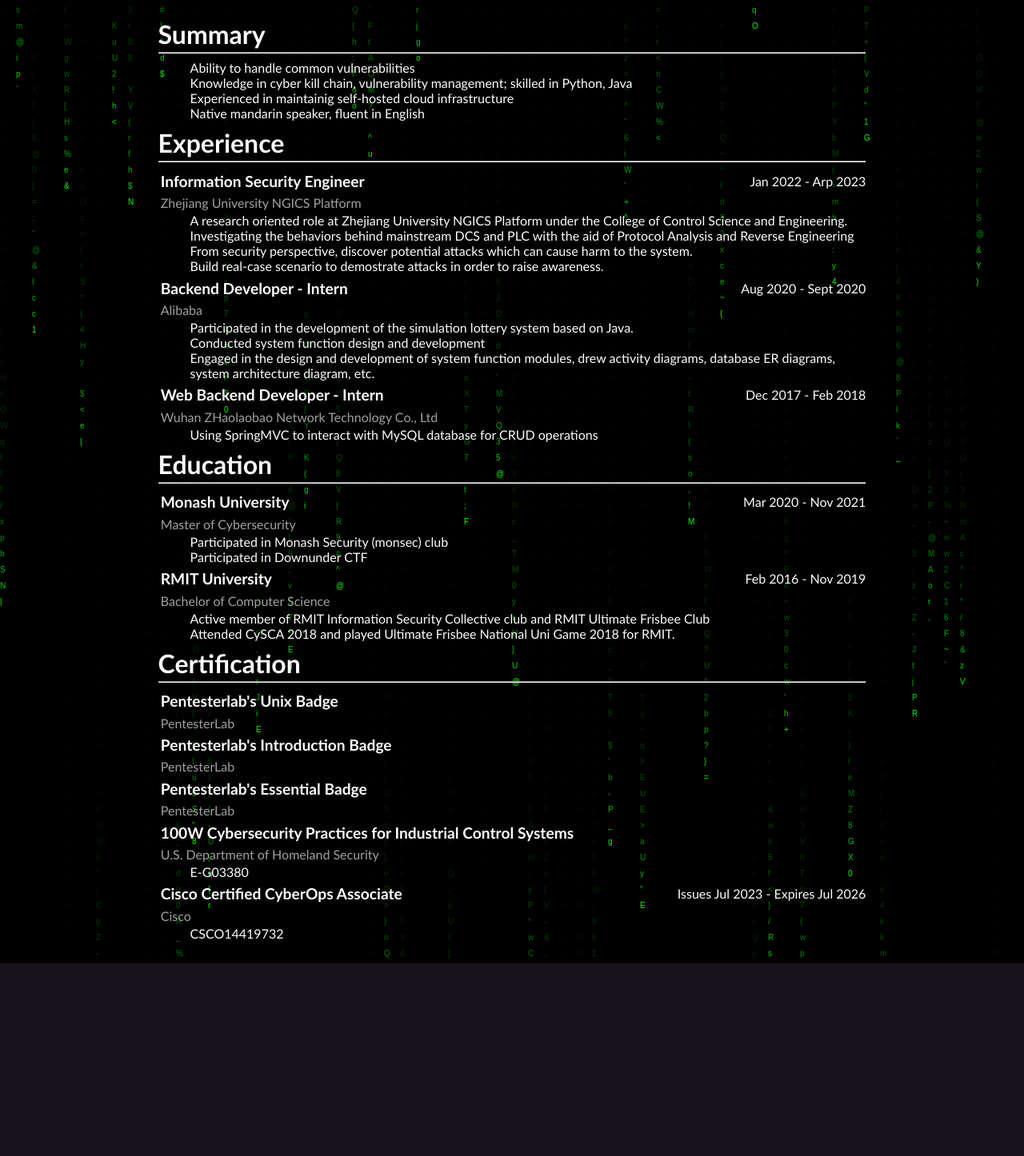
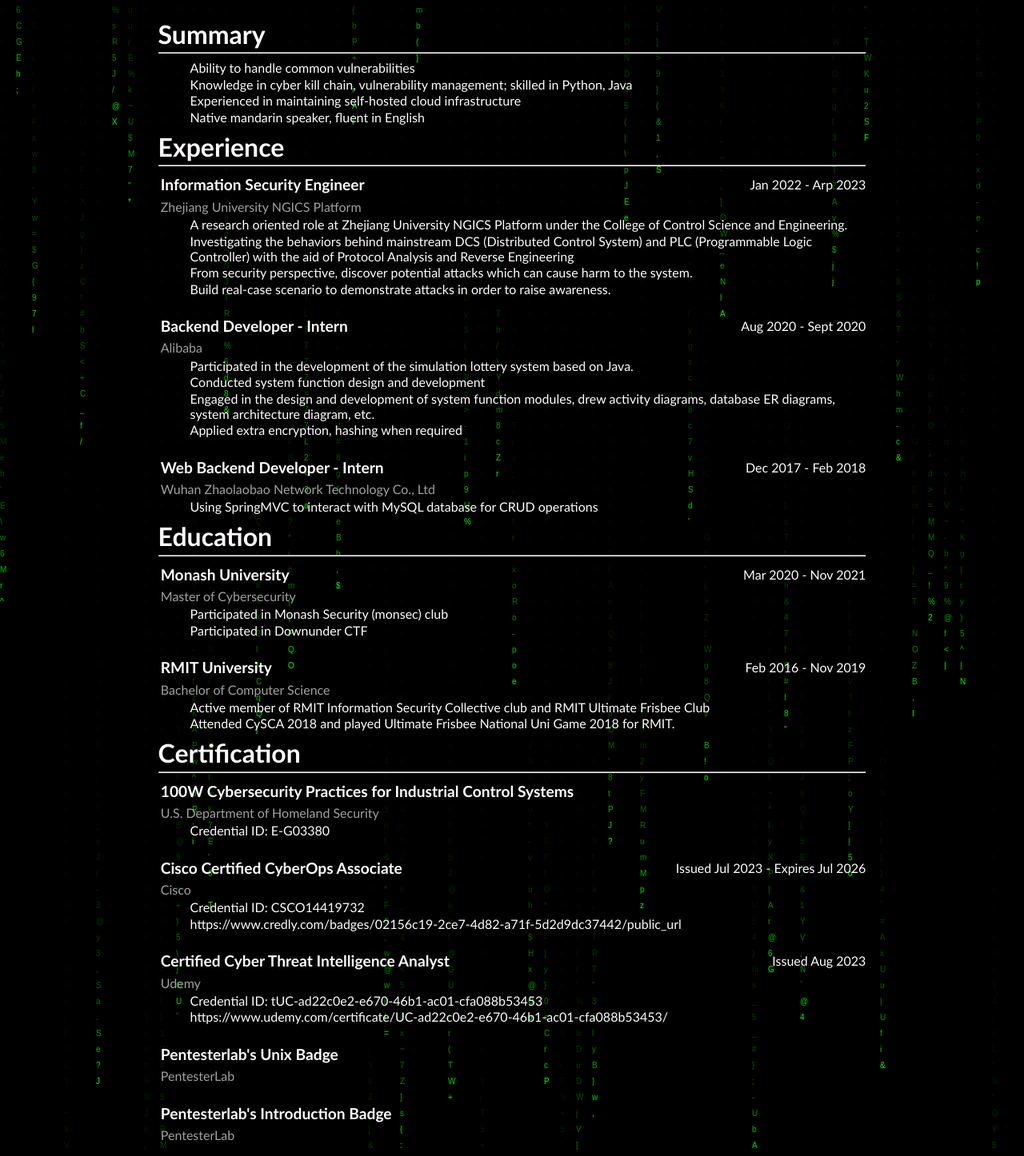
Before and after one commit to BoxHezi/boxhezi.github.io, a Vue app: page /home in a window 1280 px wide. Shown: the part 204-1650 px from the top of the page at 80% size. Before the commit the page ends 1409 px from the top, so only its background shows below. Built offline with nearby package versions, Linux system fonts and the light colour scheme.

Commit message:
add comments, fix typo

```diff
--- a/src/Background.ts
+++ b/src/Background.ts
@@ -12,18 +12,18 @@
 
   // get all ascii printable
   const letters: string[] = [];
-  for (let i = 32; i < 127; i++) {
+  for (let i: number = 32; i < 127; i++) {
     letters.push(String.fromCharCode(i));
   }
 
   const size: number = 20;
-  const columns = canvas!.width / size; // calculate columns if canvas is not null
+  const columns: number = canvas!.width / size; // calculate columns if canvas is not null
 
   let drops: number[] = [];
-  for (let i = 0; i < columns; i++) {
+  for (let i: number = 0; i < columns; i++) {
     // initialize the starting position for each column
     const offset = 100;
-    const random = Math.floor(Math.random() * offset);
+    const random: number = Math.floor(Math.random() * offset);
     drops[i] = random - offset;
   }
 
--- a/src/views/home/data.json
+++ b/src/views/home/data.json
@@ -4,7 +4,7 @@
       "content": [
         "Ability to handle common vulnerabilities",
         "Knowledge in cyber kill chain, vulnerability management; skilled in Python, Java",
-        "Experienced in maintainig self-hosted cloud infrastructure",
+        "Experienced in maintaining self-hosted cloud infrastructure",
         "Native mandarin speaker, fluent in English"
       ]
     }
@@ -16,9 +16,9 @@
       "timeframe": "Jan 2022 - Arp 2023",
       "content": [
         "A research oriented role at Zhejiang University NGICS Platform under the College of Control Science and Engineering.",
-        "Investigating the behaviors behind mainstream DCS and PLC with the aid of Protocol Analysis and Reverse Engineering",
+        "Investigating the behaviors behind mainstream DCS (Distributed Control System) and PLC (Programmable Logic Controller) with the aid of Protocol Analysis and Reverse Engineering",
         "From security perspective, discover potential attacks which can cause harm to the system.",
-        "Build real-case scenario to demostrate attacks in order to raise awareness."
+        "Build real-case scenario to demonstrate attacks in order to raise awareness."
       ]
     },
     {
@@ -28,12 +28,13 @@
       "content": [
         "Participated in the development of the simulation lottery system based on Java.",
         "Conducted system function design and development",
-        "Engaged in the design and development of system function modules, drew activity diagrams, database ER diagrams, system architecture diagram, etc."
+        "Engaged in the design and development of system function modules, drew activity diagrams, database ER diagrams, system architecture diagram, etc.",
+        "Applied extra encryption, hashing when required"
       ]
     },
     {
       "contentTitle": "Web Backend Developer - Intern",
-      "subtitle": "Wuhan ZHaolaobao Network Technology Co., Ltd",
+      "subtitle": "Wuhan Zhaolaobao Network Technology Co., Ltd",
       "timeframe": "Dec 2017 - Feb 2018",
       "content": [
         "Using SpringMVC to interact with MySQL database for CRUD operations"
@@ -62,6 +63,31 @@
   ],
   "certification": [
     {
+      "contentTitle": "100W Cybersecurity Practices for Industrial Control Systems",
+      "subtitle": "U.S. Department of Homeland Security",
+      "content": [
+        "Credential ID: E-G03380"
+      ]
+    },
+    {
+      "contentTitle": "Cisco Certified CyberOps Associate",
+      "subtitle": "Cisco",
+      "timeframe": "Issued Jul 2023 - Expires Jul 2026",
+      "content": [
+        "Credential ID: CSCO14419732",
+        "https://www.credly.com/badges/02156c19-2ce7-4d82-a71f-5d2d9dc37442/public_url"
+      ]
+    },
+    {
+      "contentTitle": "Certified Cyber Threat Intelligence Analyst",
+      "subtitle": "Udemy",
+      "timeframe": "Issued Aug 2023",
+      "content": [
+        "Credential ID: tUC-ad22c0e2-e670-46b1-ac01-cfa088b53453",
+        "https://www.udemy.com/certificate/UC-ad22c0e2-e670-46b1-ac01-cfa088b53453/"
+      ]
+    },
+    {
       "contentTitle": "Pentesterlab's Unix Badge",
       "subtitle": "PentesterLab"
     },
@@ -72,21 +98,6 @@
     {
       "contentTitle": "Pentesterlab's Essential Badge",
       "subtitle": "PentesterLab"
-    },
-    {
-      "contentTitle": "100W Cybersecurity Practices for Industrial Control Systems",
-      "subtitle": "U.S. Department of Homeland Security",
-      "content": [
-        "E-G03380"
-      ]
-    },
-    {
-      "contentTitle": "Cisco Certified CyberOps Associate",
-      "subtitle": "Cisco",
-      "timeframe": "Issues Jul 2023 - Expires Jul 2026",
-      "content": [
-        "CSCO14419732"
-      ]
     }
   ]
 }
--- a/src/views/home/dataHandler.ts
+++ b/src/views/home/dataHandler.ts
@@ -6,6 +6,7 @@
   "display: flex; justify-content: space-between; align-items: center";
 export const contentTitleCSS: string = "font-size: 1.2rem; font-weight: bold; margin: 0.2rem";
 export const subtitleCSS: string = "color: #a0a0a0; margin: 0.2rem; text-align: left";
+export const liCSS: string = "margin: 0.1rem auto";
 
 export const hrCSS: string = "margin: 0.2rem auto";
 
@@ -18,6 +19,7 @@
 export function createListItem(content: string) {
   const li = document.createElement("li");
   li.innerText = content;
+  li.style.cssText = liCSS;
   return li;
 }
 
--- a/src/views/home/dataParser.ts
+++ b/src/views/home/dataParser.ts
@@ -35,14 +35,18 @@
   // shared div element, title
   const rootDiv: HTMLDivElement = createDivBlock(key);
   const titleDiv: HTMLDivElement = createTitle(key);
-  // deticated div element. May contain different number of div depends on different data
-  let subblockDiv: HTMLDivElement = document.createElement("div");
+  // dedicated div element. May contain different number of div depends on different data
+  let subBlockDiv: HTMLDivElement = document.createElement("div");
 
   rootDiv.appendChild(titleDiv);
 
-  for (let d of data) {
-    subblockDiv = generateSubBlock(d);
-    rootDiv.appendChild(subblockDiv);
+  for (let i: number  = 0; i < data.length; i++) {
+    const d = data[i];
+    subBlockDiv = generateSubBlock(d);
+    if (i !== data.length - 1) { // avoid add <br /> to the last item in each block
+      subBlockDiv.appendChild(document.createElement("br"));
+    }
+    rootDiv.appendChild(subBlockDiv);
   }
 
   return rootDiv;
```
